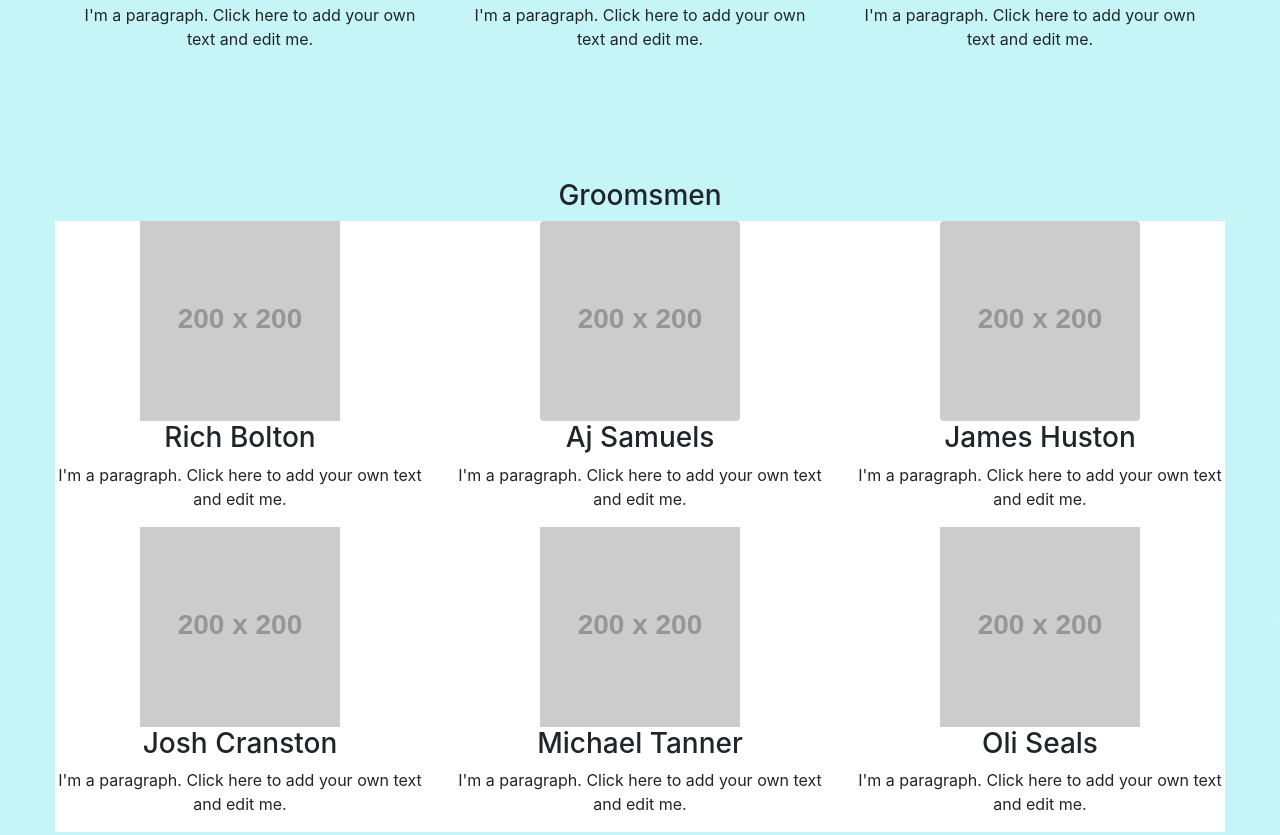
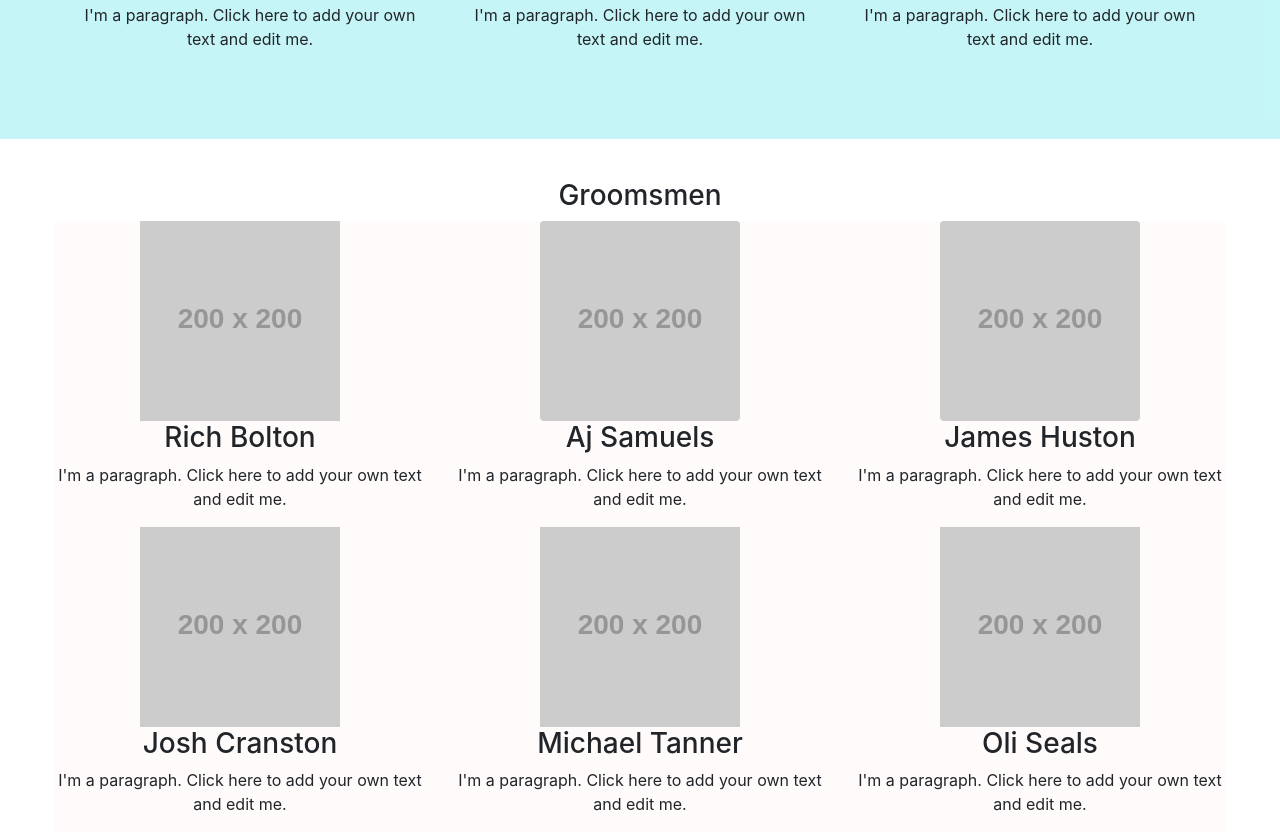
Before and after one commit to mikeyhavoc/event-invitation-site, a website: page index.html in a window 1280 px wide. Shown: the part 2935-3770 px from the top of the page. Drawn offline with nearby package versions, Linux system fonts and the light colour scheme; files that its build step writes are made by us from their sources; placeholder pictures from the web are drawn by us.

Commit message:
refactor bridesmaids__group add groomsmen__group.

```diff
--- a/sass/style/_wedding-party.scss
+++ b/sass/style/_wedding-party.scss
@@ -1,7 +1,11 @@
 
-.wedding-party__div {
+.bridesmaids__group {
   @include padding(2.5em);
   background-color: $primary-bg-color;
+}
+.groomsmen__group {
+  @include padding(2.5em);
+  background-color: white;
 }
 
   .bridesmaids__hr {
@@ -16,5 +20,6 @@
     @include padding-top-bottom(1em, 0.25em);
   }
   .section__groomsmen {
-    background-color: $secondary-bg-color;
+    background-color: #fffbfb;
+
   }
```
